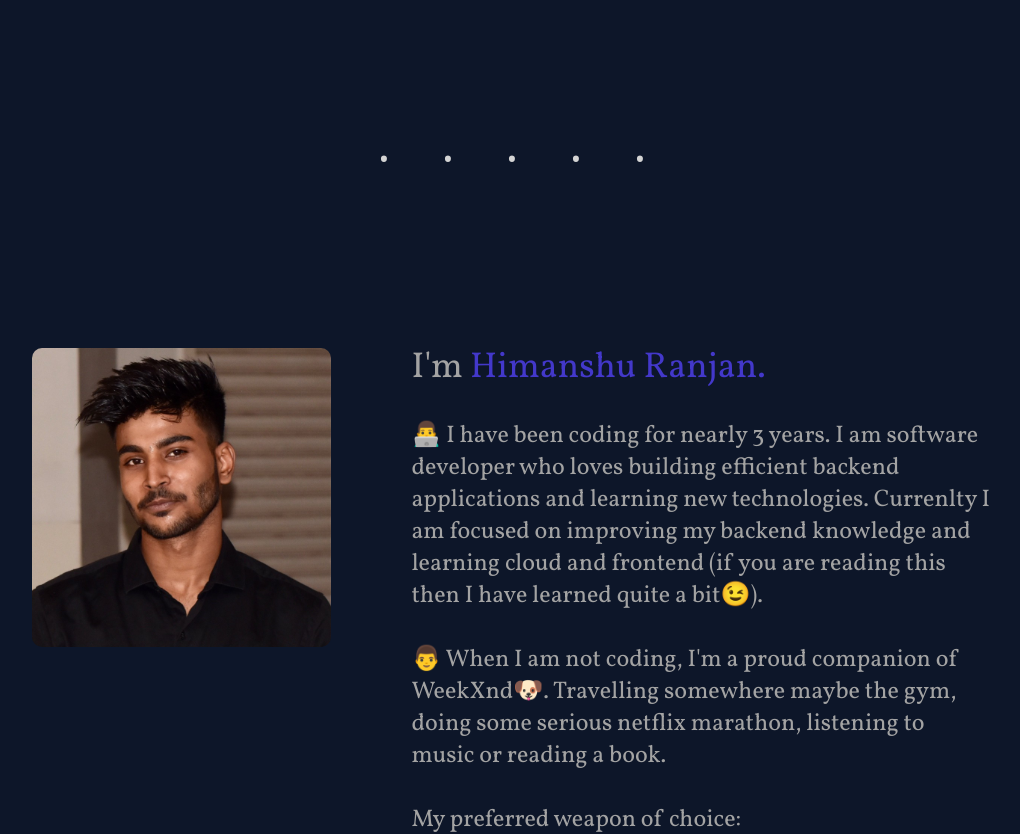
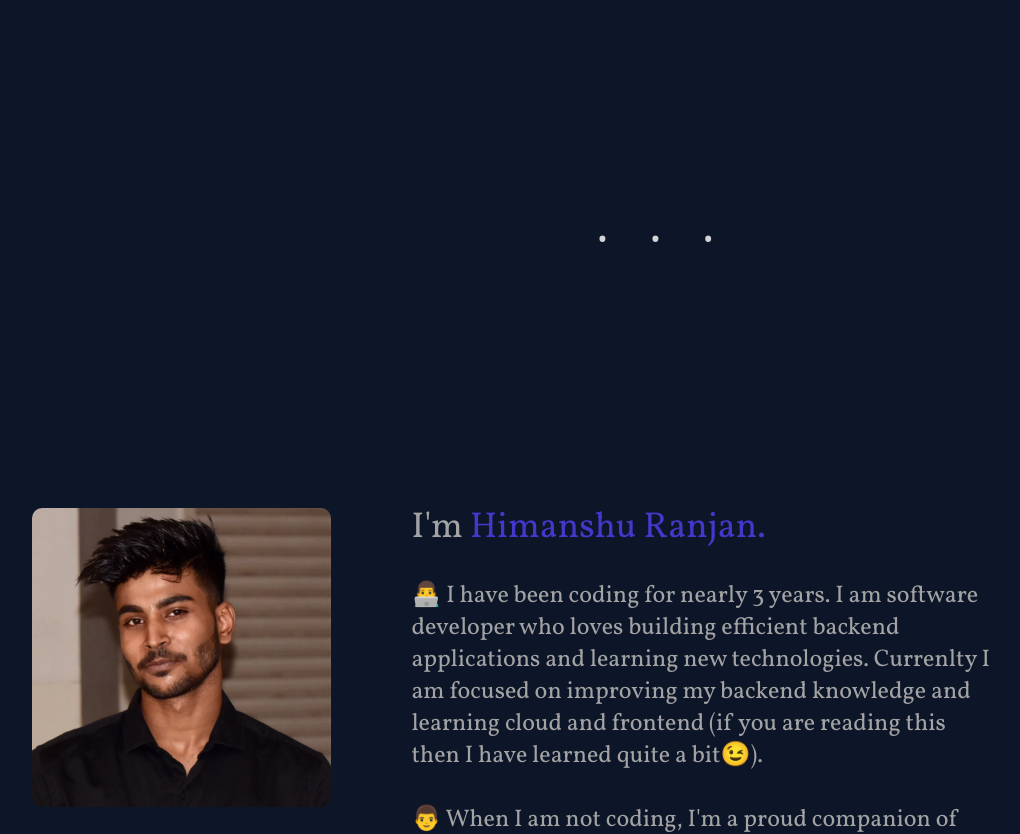
Before and after one commit to himsngh/Personal-Website, a Next.js app: page / in a window 1280 px wide. Shown: the part 720-1554 px from the top of the page, without its empty margins (128-1148 px from the left). Built offline with nearby package versions, Linux system fonts and the light colour scheme; a web font is replaced by a local one.

Commit message:
BREAKING CHANGE: going to start a new project pushing this comming for a release to use in future

```diff
--- /dev/null
+++ b/components/Card.tsx
@@ -0,0 +1,9 @@
+function Card () {
+    return (
+        <div>
+
+        </div>
+    )
+}
+
+export default Card;
--- a/components/Content.tsx
+++ b/components/Content.tsx
@@ -3,7 +3,7 @@ import profileImage from "../public/profile-pic.jpeg";
 
 function Content() {
   return (
-    <div className="px-40 pb-20 mt-5">
+    <div className="px-40 p-40 mt-5">
       <div className="flex">
         <div className="mr-20">
           <Image
@@ -36,12 +36,13 @@ function Content() {
 
           <p>
             👨 When I am not coding, I'm a proud companion of WeekXnd🐶.
-            Travelling somewhere maybe the gym, doing some serious netflix
+            Travelling somewhere probably the gym, doing some serious netflix
             marathon, listening to music or reading a book.
           </p>
 
           <br></br>
 
+            {/* https://nextjs.org/docs/messages/react-hydration-error - due to using div inside paragraph tag */}
           <div>
             <p>My preferred weapon of choice:</p>
 
--- a/components/Divider.tsx
+++ b/components/Divider.tsx
@@ -1,15 +1,17 @@
 function Divider() {
     return (
-        <div className="mx-80 px-40 pb-40">
+        <div className="mx-96 px-80 p-20">
             <div className="flex flex-row text-center text-neutral-300 text-5xl">
-                <p className="basis-1/5 py-0 px-5">.</p>
-                <p className="basis-1/5 py-0 px-5">.</p>
-                <p className="basis-1/5 py-0 px-5">.</p>
-                <p className="basis-1/5 py-0 px-5">.</p>
-                <p className="basis-1/5 py-0 px-5">.</p>
+                <p className="basis-1/3 py-0 px-5">.</p>
+                <p className="basis-1/3 py-0 px-5">.</p>
+                <p className="basis-1/3 py-0 px-5">.</p>
             </div>
         </div>
     );
 }
 
 export default Divider;
+
+
+// TODO: For adding icons (twitter / instagram / linkdln)
+// https://dev.to/madza/12-gorgeous-ui-components-for-your-design-inspiration-3feh
```
